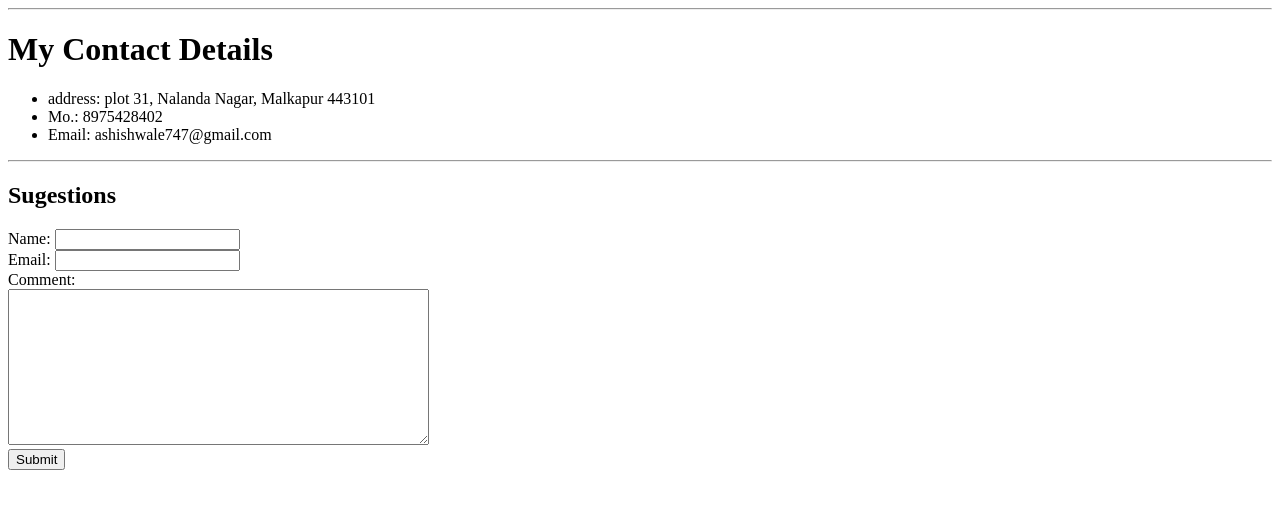
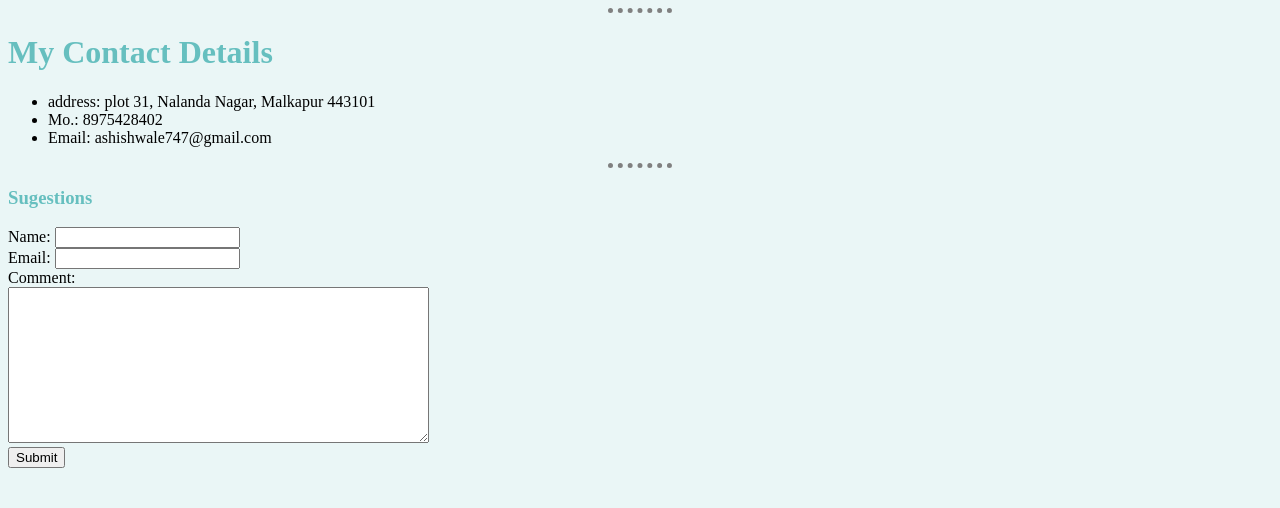
Before and after one commit to waleashish/CV, a plain HTML site: page contact.html in a window 1280 px wide. Drawn offline with Linux system fonts and the light colour scheme.

Commit message:
Updated files of personal site

```diff
--- a/contact.html
+++ b/contact.html
@@ -3,6 +3,7 @@
   <head>
     <meta charset="utf-8">
     <title>Contact</title>
+    <link rel="stylesheet" href="css/style.css">
   </head>
   <body>
     <hr>
@@ -13,7 +14,7 @@
       <li>Email: ashishwale747@gmail.com</li>
     </ul>
     <hr>
-    <h2>Sugestions</h2>
+    <h3>Sugestions</h3>
     <form action="mailto:ashishwale747@gmail.com" method="post" enctype="text/plain">
       <label>Name: </label>
       <input type="text" name="Name" value=""><br>
--- /dev/null
+++ b/css/style.css
@@ -0,0 +1,18 @@
+body {
+  background-color: #eaf6f6;
+}
+
+hr {
+  border-style: dotted none none;
+  border-color: grey;
+  border-width: 5px;
+  width: 5%;
+}
+
+h1 {
+  color:#66bfbf;
+}
+
+h3 {
+  color: #66bfbf;
+}
```
Also changed, not shown: index.html (+1 -0 lines).
